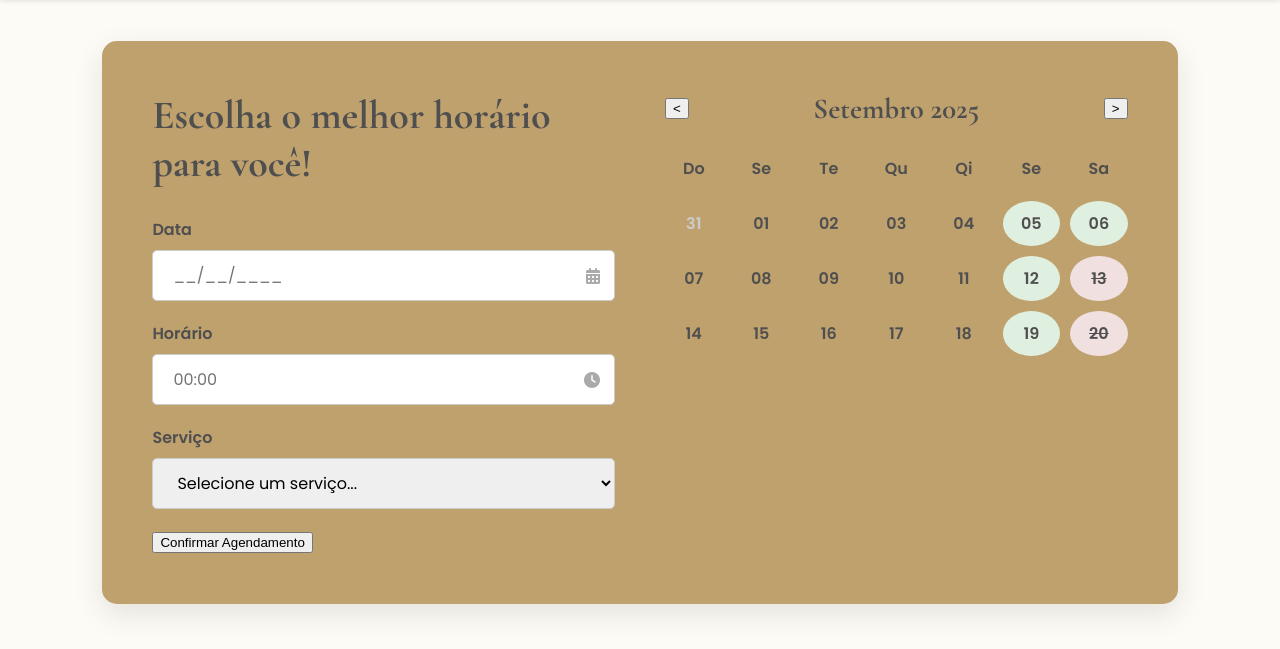
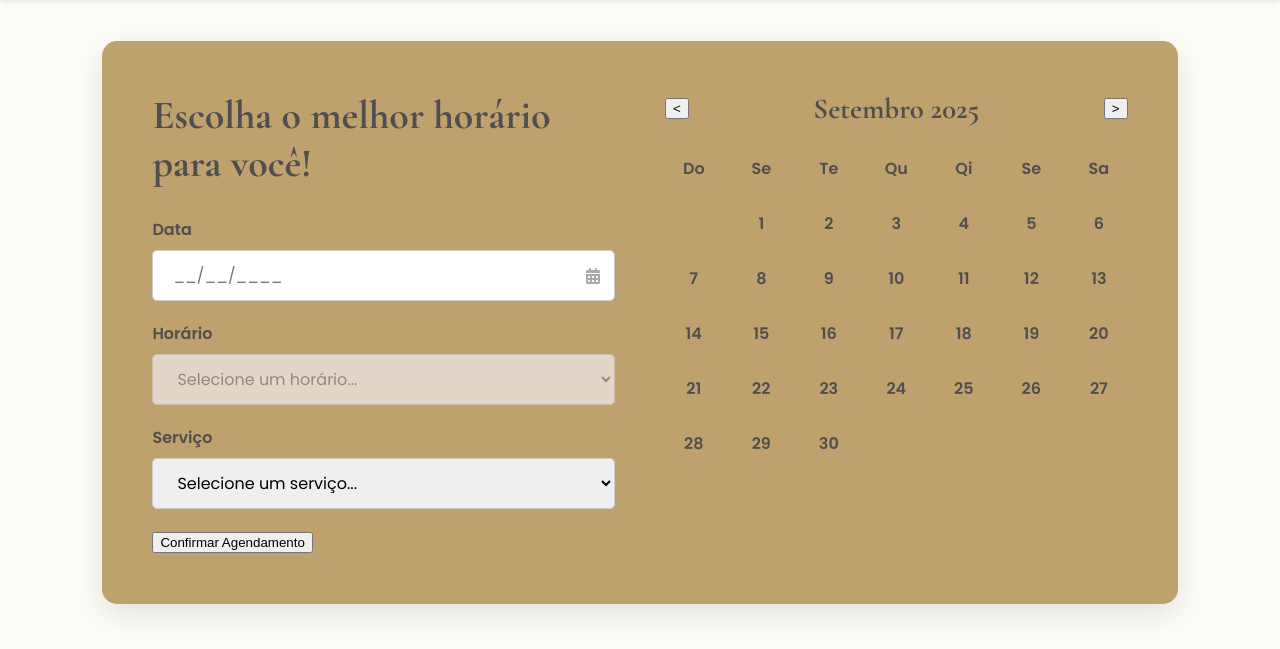
Before and after one commit to Isaac-Alexsander/projeto-manicure, a PHP site: page /agendamento.html in a window 1280 px wide. Shown: the part 79-728 px from the top of the page. Run offline with PHP 8.4, Linux system fonts and the light colour scheme.

Commit message:
adicionando um pouco de javascript para a pagina de agendamento

```diff
--- a/agendamento.html
+++ b/agendamento.html
@@ -38,8 +38,12 @@
                     </div>
                     <div class="form-group">
                         <label for="hora">Horário</label>
-                        <input type="text" id="hora" placeholder="00:00">
-                        <i class="fas fa-clock"></i>
+                        <select id="hora" disabled> <option value="" disabled selected>Selecione um horário...</option>
+                            <option value="13:00-15:00">13:00 - 15:00</option>
+                            <option value="15:00-17:00">15:00 - 17:00</option>
+                            <option value="17:30-19:00">17:30 - 19:00</option>
+                            <option value="19:00-21:00">19:00 - 21:00</option>
+                        </select>
                     </div>
                     <div class="form-group">
                         <label for="servico">Serviço</label>
@@ -56,10 +60,7 @@
 
             <div class="calendar-container">
                 <div class="calendar-header">
-                    <button class="nav-btn">&lt;</button>
-                    <h3>Setembro 2025</h3>
-                    <button class="nav-btn">&gt;</button>
-                </div>
+                    <button class="nav-btn" id="prev-month-btn">&lt;</button> <h3 id="current-month-year">Setembro 2025</h3> <button class="nav-btn" id="next-month-btn">&gt;</button> </div>
                 <div class="calendar-grid">
                     <div class="weekday">Do</div>
                     <div class="weekday">Se</div>
@@ -68,29 +69,8 @@
                     <div class="weekday">Qi</div>
                     <div class="weekday">Se</div>
                     <div class="weekday">Sa</div>
-
-                    <div class="day other-month">31</div>
-                    <div class="day">01</div>
-                    <div class="day">02</div>
-                    <div class="day">03</div>
-                    <div class="day">04</div>
-                    <div class="day available">05</div>
-                    <div class="day available">06</div>
-                    <div class="day">07</div>
-                    <div class="day">08</div>
-                    <div class="day">09</div>
-                    <div class="day">10</div>
-                    <div class="day">11</div>
-                    <div class="day available">12</div>
-                    <div class="day booked">13</div>
-                    <div class="day">14</div>
-                    <div class="day">15</div>
-                    <div class="day">16</div>
-                    <div class="day">17</div>
-                    <div class="day">18</div>
-                    <div class="day available">19</div>
-                    <div class="day booked">20</div>
-                </div>
+                    </div>
+            </div>
             </div>
         </div>
     </main>
--- a/css/style.css
+++ b/css/style.css
@@ -494,3 +494,29 @@ body {
     text-decoration: line-through;
     border-radius: 50%;
 }
+
+.day.selected {
+    background-color: var(--cor-dourado);
+    color: var(--cor-branco);
+    border-radius: 50%;
+}
+
+.day {
+    transition: all 0.2s ease-in-out;
+}
+
+.day.bookable:not(.selected):hover {
+    background-color: #f5f5f5;
+    color: var(--cor-dourado);
+    border-radius: 50%;
+    cursor: pointer;
+    transform: scale(1.1);
+}
+
+.day.unavailable:hover {
+    background-color: #ffebee;
+    color: #c62828;
+    border-radius: 50%;
+    cursor: not-allowed;
+    transform: scale(1.1);
+}
--- a/js/main.js
+++ b/js/main.js
@@ -0,0 +1,87 @@
+document.addEventListener('DOMContentLoaded', function() {
+
+    const currentMonthYearElement = document.getElementById('current-month-year');
+    const prevMonthBtn = document.getElementById('prev-month-btn');
+    const nextMonthBtn = document.getElementById('next-month-btn');
+    const calendarGrid = document.querySelector('.calendar-grid');
+
+    const dateInput = document.getElementById('data');
+    const timeSelect = document.getElementById('hora');
+
+    if (!currentMonthYearElement) {
+        return;
+    }
+
+    let currentDate = new Date();
+
+    function renderCalendar() {
+        const month = currentDate.getMonth();
+        const year = currentDate.getFullYear();
+
+        const monthNames = ["Janeiro", "Fevereiro", "Março", "Abril", "Maio", "Junho", "Julho", "Agosto", "Setembro", "Outubro", "Novembro", "Dezembro"];
+        currentMonthYearElement.textContent = `${monthNames[month]} ${year}`;
+
+        while (calendarGrid.children.length > 7) {
+            calendarGrid.removeChild(calendarGrid.lastChild);
+        }
+
+        const firstDayOfMonth = new Date(year, month, 1);
+        const lastDayOfMonth = new Date(year, month + 1, 0);
+        const firstDayOfWeek = firstDayOfMonth.getDay();
+        const totalDays = lastDayOfMonth.getDate();
+
+        for (let i = 0; i < firstDayOfWeek; i++) {
+            const emptyDay = document.createElement('div');
+            calendarGrid.appendChild(emptyDay);
+        }
+
+        for (let day = 1; day <= totalDays; day++) {
+            const dayElement = document.createElement('div');
+            dayElement.classList.add('day');
+            dayElement.textContent = day;
+
+            const dayOfWeek = new Date(year, month, day).getDay();
+            if (dayOfWeek > 1 && dayOfWeek < 7) {
+                dayElement.classList.add('bookable');
+            } else {
+                dayElement.classList.add('unavailable');
+            }
+
+            calendarGrid.appendChild(dayElement);
+        }
+    }
+
+    prevMonthBtn.addEventListener('click', () => {
+        currentDate.setMonth(currentDate.getMonth() - 1);
+        renderCalendar();
+    });
+
+    nextMonthBtn.addEventListener('click', () => {
+        currentDate.setMonth(currentDate.getMonth() + 1);
+        renderCalendar();
+    });
+
+    calendarGrid.addEventListener('click', (event) => {
+        if (event.target.classList.contains('bookable')) {
+            const currentlySelected = document.querySelector('.day.selected');
+            if (currentlySelected) {
+                currentlySelected.classList.remove('selected');
+            }
+
+            const clickedDay = event.target;
+            clickedDay.classList.add('selected');
+
+            const day = clickedDay.textContent.padStart(2, '0');
+            const month = (currentDate.getMonth() + 1).toString().padStart(2, '0');
+            const year = currentDate.getFullYear();
+            dateInput.value = `${day}/${month}/${year}`;
+
+            timeSelect.disabled = false;
+
+        } else if (event.target.classList.contains('unavailable')) {
+            alert('Agendamentos não estão disponíveis para Domingos e Segundas.');
+        }
+    });
+
+    renderCalendar();
+});
```
